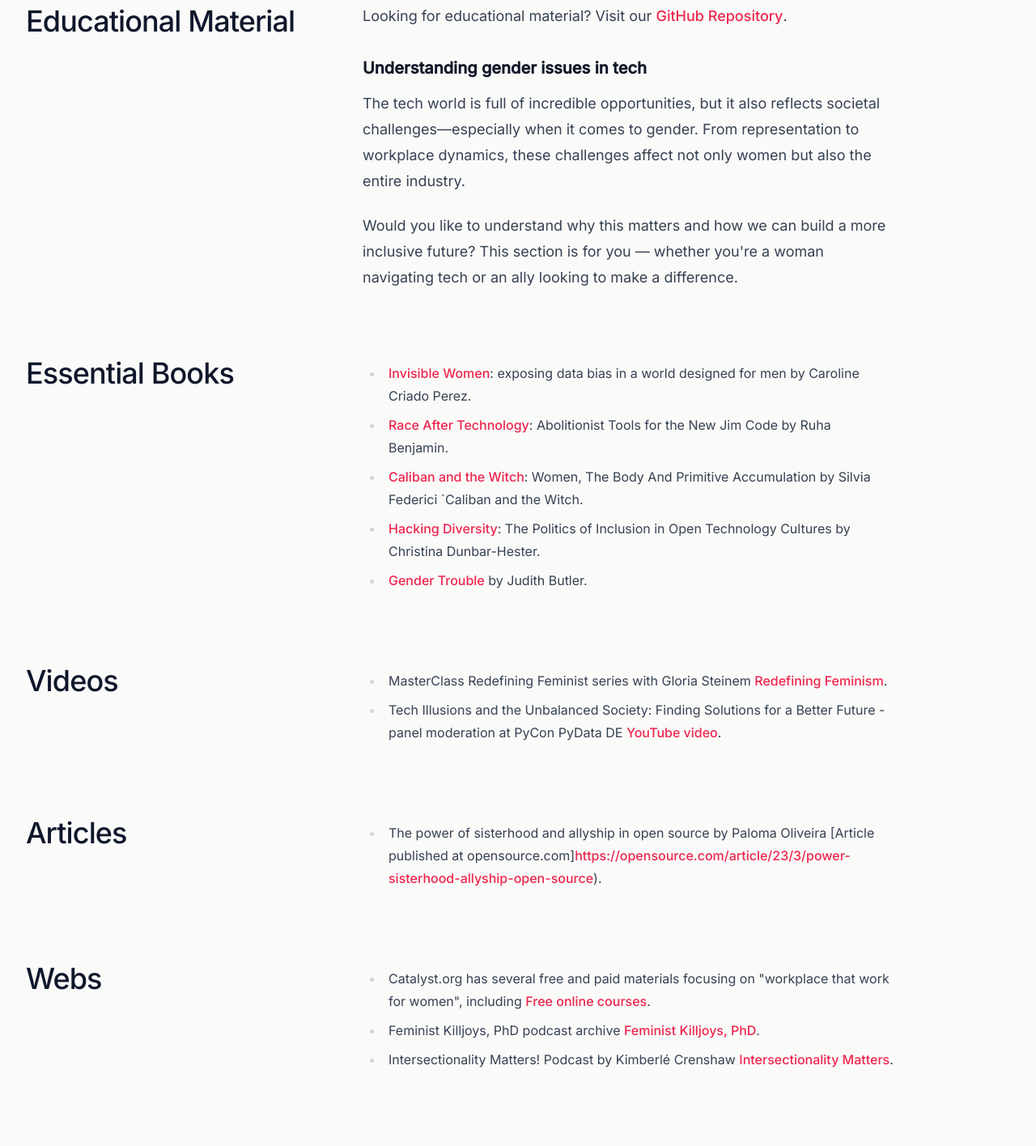
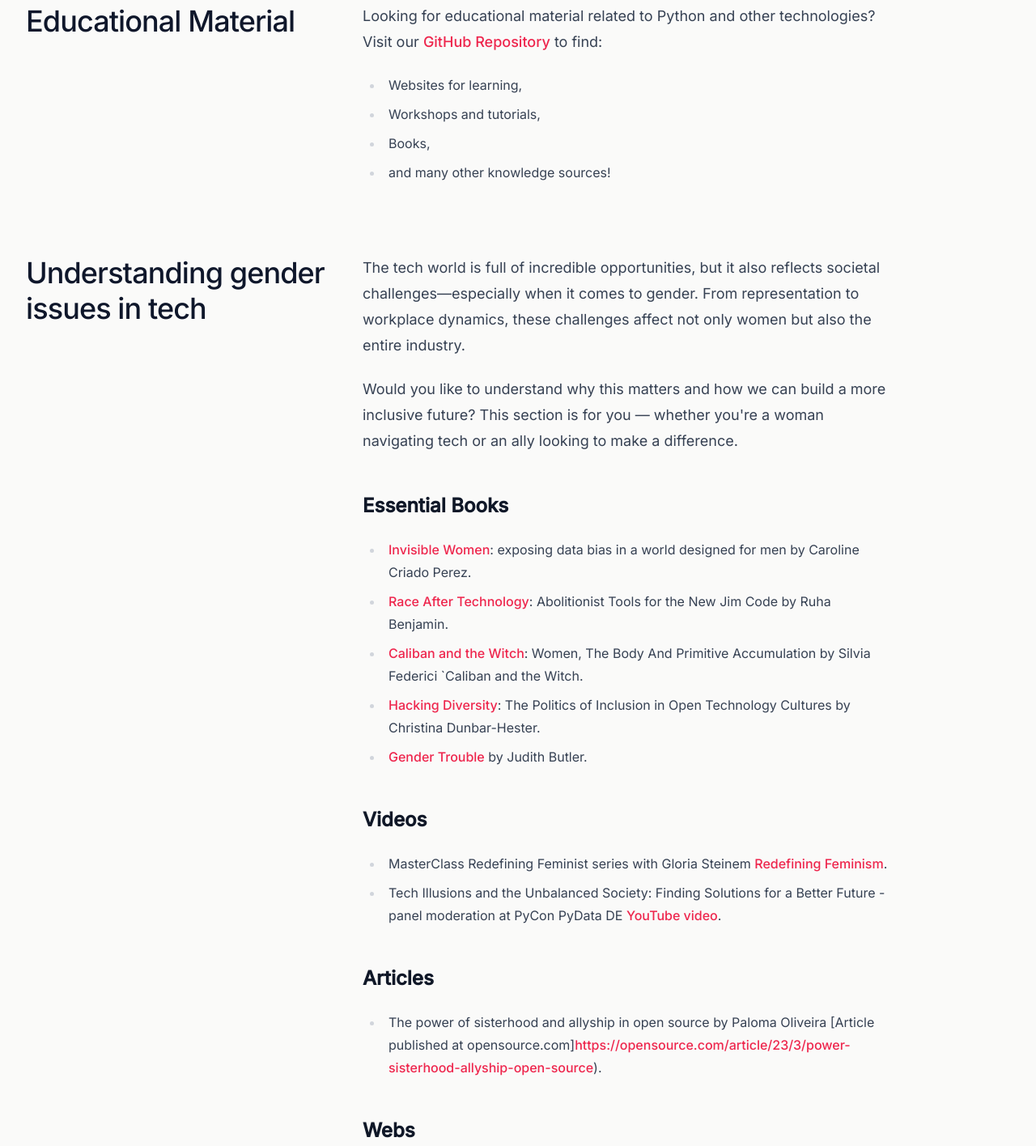
Before and after one commit to PyLadiesBerlin/PyLadiesBerlin.github.io, an Astro site: page /resources in a window 1280 px wide. Shown: the part 280-1696 px from the top of the page at 81% size. Built offline with nearby package versions, Linux system fonts and the light colour scheme; Astro itself is replaced by a stand-in of ours.

Commit message:
Add org docs to menu and new structure for resources documents

```diff
--- a/src/components/layout/Header.astro
+++ b/src/components/layout/Header.astro
@@ -17,6 +17,11 @@ const links = [
   },
   {
     ref: '04',
+    name: 'Support us',
+    href: 'https://berlin.pyladies.com/community-organisation/intro.html',
+  },
+  {
+    ref: '05',
     name: 'Contact',
     href: '/#contact',
   },
--- a/src/components/resources/ResourcesInfo.astro
+++ b/src/components/resources/ResourcesInfo.astro
@@ -1,10 +1,7 @@
 ---
 import Prose from '../Prose.astro';
 import {Content as Intro} from '../../pages/resources/intro.mdx';
-import {Content as Books} from '../../pages/resources/books.mdx';
-import {Content as Videos} from '../../pages/resources/videos.mdx';
-import {Content as Articles} from '../../pages/resources/articles.mdx';
-import {Content as Webs} from '../../pages/resources/webs.mdx';
+import {Content as GenderIssues} from '../../pages/resources/genderissues.mdx';
 ---
 
 <section class="py-8 sm:py-10">
@@ -20,59 +17,15 @@ import {Content as Webs} from '../../pages/resources/webs.mdx';
     </div>
   </div>
 </section>
-
-<!-- Books -->
 <section class="py-8 sm:py-10">
   <div class="mx-auto max-w-2xl px-4 sm:px-6 lg:max-w-7xl lg:px-8">
     <div class="grid gap-12 lg:grid-cols-3 lg:gap-8">
-      <h2 class="text-3xl font-medium tracking-tight sm:text-4xl">Essential Books</h2>
+      <h2 class="text-3xl font-medium tracking-tight sm:text-4xl">Understanding gender issues in tech</h2>
       <div class="flex flex-col items-start gap-8 sm:gap-10 lg:col-span-2">
         <Prose>
-          <Books />
+          <GenderIssues />
         </Prose>
       </div>
     </div>
   </div>
 </section>
-
-<!-- Videos -->
-<section class="py-8 sm:py-10">
-  <div class="mx-auto max-w-2xl px-4 sm:px-6 lg:max-w-7xl lg:px-8">
-    <div class="grid gap-12 lg:grid-cols-3 lg:gap-8">
-      <h2 class="text-3xl font-medium tracking-tight sm:text-4xl">Videos</h2>
-      <div class="flex flex-col items-start gap-8 sm:gap-10 lg:col-span-2">
-        <Prose>
-          <Videos />
-        </Prose>
-      </div>
-    </div>
-  </div>
-</section>
-
-<!-- Articles -->
-<section class="py-8 sm:py-10">
-  <div class="mx-auto max-w-2xl px-4 sm:px-6 lg:max-w-7xl lg:px-8">
-    <div class="grid gap-12 lg:grid-cols-3 lg:gap-8">
-      <h2 class="text-3xl font-medium tracking-tight sm:text-4xl">Articles</h2>
-      <div class="flex flex-col items-start gap-8 sm:gap-10 lg:col-span-2">
-        <Prose>
-          <Articles />
-        </Prose>
-      </div>
-    </div>
-  </div>
-</section>
-
-<!-- Webs -->
-<section class="py-8 sm:py-10">
-  <div class="mx-auto max-w-2xl px-4 sm:px-6 lg:max-w-7xl lg:px-8">
-    <div class="grid gap-12 lg:grid-cols-3 lg:gap-8">
-      <h2 class="text-3xl font-medium tracking-tight sm:text-4xl">Webs</h2>
-      <div class="flex flex-col items-start gap-8 sm:gap-10 lg:col-span-2">
-        <Prose>
-          <Webs />
-        </Prose>
-      </div>
-    </div>
-  </div>
-</section>
--- a/src/pages/resources/articles.mdx
+++ /dev/null
@@ -1,2 +0,0 @@
-- The power of sisterhood and allyship in open source by Paloma Oliveira
-  [Article published at opensource.com]https://opensource.com/article/23/3/power-sisterhood-allyship-open-source).
--- a/src/pages/resources/books.mdx
+++ /dev/null
@@ -1,7 +0,0 @@
-* [Invisible Women](https://carolinecriadoperez.com/book/invisible-women):
-  exposing data bias in a world designed for men by Caroline Criado Perez.
-* [Race After Technology](https://www.ruhabenjamin.com/race-after-technology):
-  Abolitionist Tools for the New Jim Code by Ruha Benjamin.
-* [Caliban and the Witch](https://akpress.org/calibanandthewitch.html): Women, The Body And Primitive Accumulation by Silvia Federici `Caliban and the Witch.
-* [Hacking Diversity](https://press.princeton.edu/books/hardcover/9780691182070/hacking-diversity?srsltid=AfmBOoqDrB7RsraNicfAr3Jz72ZvbwKM4ijXdRobUrVQlY7bU3d3WL41): The Politics of Inclusion in Open Technology Cultures by Christina Dunbar-Hester.
-* <a class="text-primary-600 dark:text-primary-400" href="https://selforganizedseminar.wordpress.com/wp-content/uploads/2011/07/butler-gender_trouble.pdf">Gender Trouble</a> by Judith Butler.
--- /dev/null
+++ b/src/pages/resources/genderissues.mdx
@@ -0,0 +1,39 @@
+The tech world is full of incredible opportunities, but it also reflects
+societal challenges—especially when it comes to gender. From representation to
+workplace dynamics, these challenges affect not only women but also the entire
+industry.
+
+Would you like to understand why this matters and how we can build a more
+inclusive future? This section is for you — whether you're a woman navigating
+tech or an ally looking to make a difference.
+
+## Essential Books
+
+* [Invisible Women](https://carolinecriadoperez.com/book/invisible-women):
+  exposing data bias in a world designed for men by Caroline Criado Perez.
+* [Race After Technology](https://www.ruhabenjamin.com/race-after-technology):
+  Abolitionist Tools for the New Jim Code by Ruha Benjamin.
+* [Caliban and the Witch](https://akpress.org/calibanandthewitch.html): Women, The Body And Primitive Accumulation by Silvia Federici `Caliban and the Witch.
+* [Hacking Diversity](https://press.princeton.edu/books/hardcover/9780691182070/hacking-diversity?srsltid=AfmBOoqDrB7RsraNicfAr3Jz72ZvbwKM4ijXdRobUrVQlY7bU3d3WL41): The Politics of Inclusion in Open Technology Cultures by Christina Dunbar-Hester.
+* <a class="text-primary-600 dark:text-primary-400" href="https://selforganizedseminar.wordpress.com/wp-content/uploads/2011/07/butler-gender_trouble.pdf">Gender Trouble</a> by Judith Butler.
+
+## Videos
+
+- MasterClass Redefining Feminist series with Gloria Steinem [Redefining
+  Feminism](https://www.masterclass.com/classes/redefining-feminism-with-gloria-steinem-and-noted-co-instructors).
+- Tech Illusions and the Unbalanced Society: Finding Solutions for a Better
+  Future - panel moderation at PyCon PyData DE [YouTube video](https://www.youtube.com/watch?v=C3Yd6vQaGaQ&list=PLGVZCDnMOq0peDguAzds7kVmBr8avp46K&index=85).
+
+## Articles
+
+- The power of sisterhood and allyship in open source by Paloma Oliveira
+  [Article published at opensource.com]https://opensource.com/article/23/3/power-sisterhood-allyship-open-source).
+
+## Webs
+
+- Catalyst.org has several free and paid materials focusing on "workplace that
+  work for women", including [Free online courses](https://www.edx.org/school/catalystx).
+- Feminist Killjoys, PhD podcast archive [Feminist Killjoys,
+  PhD](https://soundcloud.com/eministilljoysh).
+- Intersectionality Matters! Podcast by Kimberlé Crenshaw [Intersectionality
+  Matters](https://www.aapf.org/intersectionality-matters).
--- a/src/pages/resources/intro.mdx
+++ b/src/pages/resources/intro.mdx
@@ -1,13 +1,7 @@
-Looking for educational material? Visit our [GitHub
-Repository](https://github.com/pyladiesberlin/resources#readme).
-
-### Understanding gender issues in tech
-
-The tech world is full of incredible opportunities, but it also reflects
-societal challenges—especially when it comes to gender. From representation to
-workplace dynamics, these challenges affect not only women but also the entire
-industry.
-
-Would you like to understand why this matters and how we can build a more
-inclusive future? This section is for you — whether you're a woman navigating
-tech or an ally looking to make a difference.
+Looking for educational material related to Python and other technologies?
+Visit our [GitHub Repository](https://github.com/pyladiesberlin/resources#readme)
+to find:
+* Websites for learning,
+* Workshops and tutorials,
+* Books,
+* and many other knowledge sources!
--- a/src/pages/resources/videos.mdx
+++ /dev/null
@@ -1,4 +0,0 @@
-- MasterClass Redefining Feminist series with Gloria Steinem [Redefining
-  Feminism](https://www.masterclass.com/classes/redefining-feminism-with-gloria-steinem-and-noted-co-instructors).
-- Tech Illusions and the Unbalanced Society: Finding Solutions for a Better
-  Future - panel moderation at PyCon PyData DE [YouTube video](https://www.youtube.com/watch?v=C3Yd6vQaGaQ&list=PLGVZCDnMOq0peDguAzds7kVmBr8avp46K&index=85).
--- a/src/pages/resources/webs.mdx
+++ /dev/null
@@ -1,6 +0,0 @@
-- Catalyst.org has several free and paid materials focusing on "workplace that
-  work for women", including [Free online courses](https://www.edx.org/school/catalystx).
-- Feminist Killjoys, PhD podcast archive [Feminist Killjoys,
-  PhD](https://soundcloud.com/eministilljoysh).
-- Intersectionality Matters! Podcast by Kimberlé Crenshaw [Intersectionality
-  Matters](https://www.aapf.org/intersectionality-matters).
```
